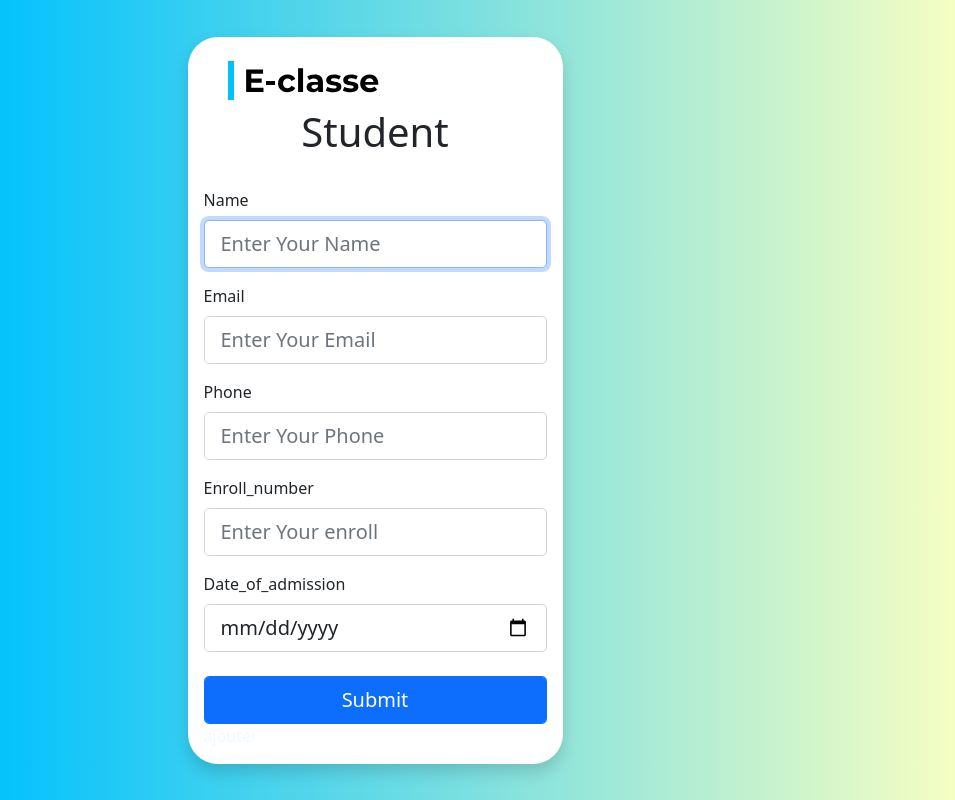
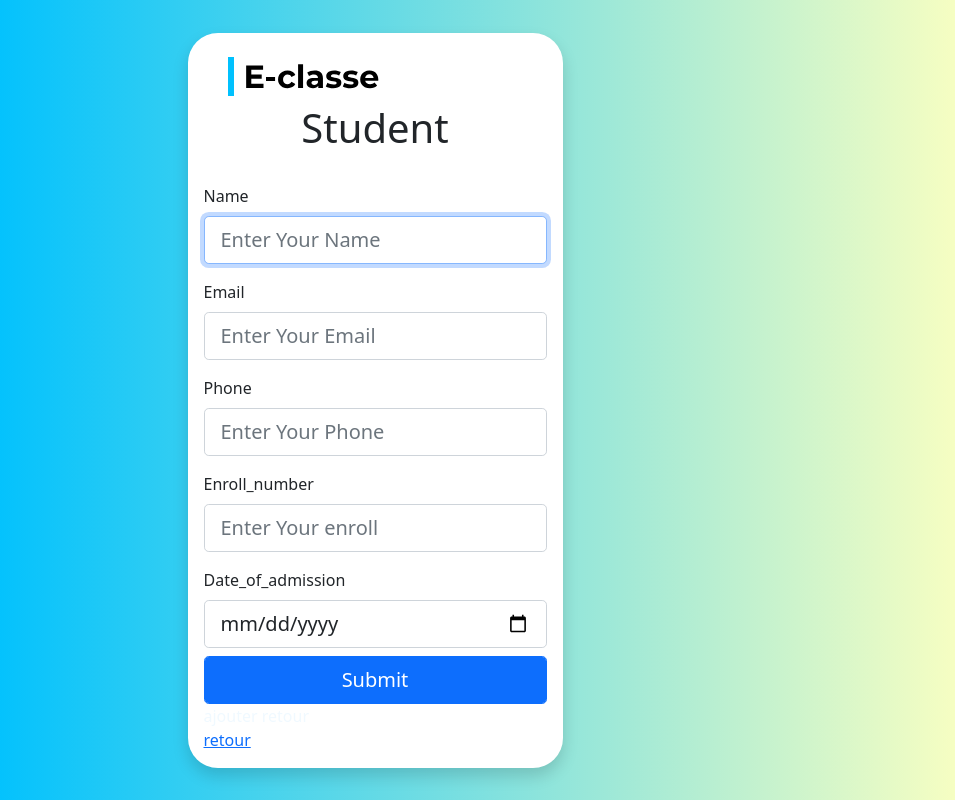
Before and after one commit to lahlaliwassim2/E-LEARNING-APPLICATION-V1.4-php-, a PHP site: page /ajouterstudents.php in a window 1280 px wide. Shown: the whole page, without its empty margins (265-1220 px from the left). Run offline with PHP 8.4, Linux system fonts and the light colour scheme; some libraries are stand-ins or nearby versions.

Commit message:
modificaton

```diff
--- a/ajouterpayments.php
+++ b/ajouterpayments.php
@@ -53,7 +53,7 @@
 
         <div class="form-group mt-3 input-group-lg btnA">
           <input  type="submit" name="submit"   class="btn btn-primary text-white form-control">
-           <a href="">Ajouter</a>
+           <a href="payements.php">Ajouter</a>
           </input>
         </div>
       </div>
@@ -73,6 +73,6 @@
    $date=$_POST['date'];
   $insert="INSERT INTO payment_details (name,payment_schedule,bill_number,amount_paid,balance_amount,date) VALUES ('$name','$schedule','$bill','$amount','$balance','$date')";
   $result=$conn->query($insert);
-  header('location:espace etudiantss.php');
+  header('location: payements.php');
   }
 ?>
--- a/ajouterstudents.php
+++ b/ajouterstudents.php
@@ -26,6 +26,7 @@
 
       </div>
       <div class="mt-2">
+
         <div class="form-group mt-3 input-group-lg">
           <label for="email" class="form-label mt-3">Name</label>
           <input type="text" id="" class="form-control" name="name" placeholder="Enter Your Name" required autofocus />
@@ -47,11 +48,13 @@
           <input type="date" id="password" name="date_of_admission" class="form-control" placeholder="Enter date" />
         </div>
 
-        <div class="form-group mt-4 input-group-lg btnA">
+        <div class="form-group mt-2 input-group-lg btnA">
           <input  type="submit" name="submit"   class="btn btn-primary text-white form-control">
            <a href="">ajouter</a>
           </input>
+          <a href="">retour</a>
         </div>
+        <a href="" class="">retour</a>
       </div>
     </form>
     <script src="./bootstrap/js/bootstrap.js"></script>
--- a/dashbords.php
+++ b/dashbords.php
@@ -41,7 +41,7 @@
 
                 <p class="text-secondary">Course</p>
                 <div class="text-end">
-                  <h3 class="d-inline">13</h3>
+                  <h3 class="d-inline"><?= $compteurcourses?></h3>
                 </div>
               </div>
             </div>
--- a/tableaupay.php
+++ b/tableaupay.php
@@ -2,8 +2,8 @@
 include 'conexion.php';
 $select="SELECT * FROM payment_details";
 $query=$conn->query($select);
- if($query->num_rows>0){
-   while($row=$query->fetch_assoc()){
+if($query->num_rows>0){
+while($row=$query->fetch_assoc()){
 ?>
 
 <tr>
```
